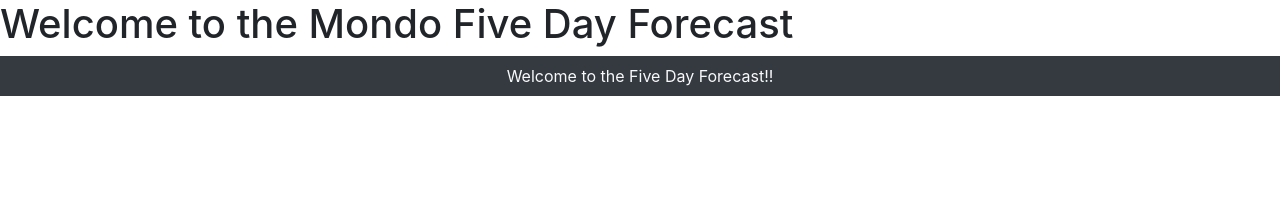
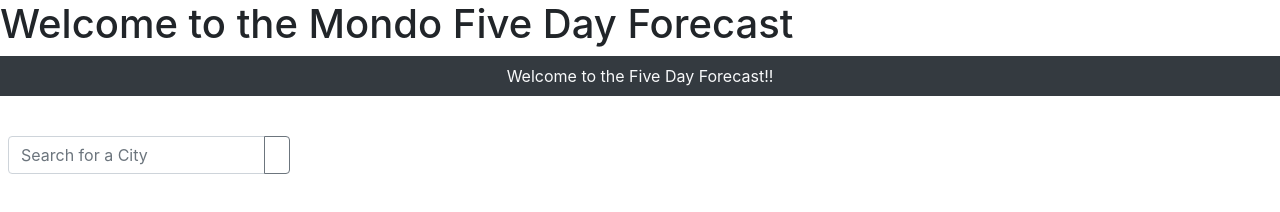
Before and after one commit to EASYMAK777/mondo-weather-forcast, a plain HTML site: page index.html in a window 1280 px wide. Drawn offline with nearby package versions, Linux system fonts and the light colour scheme.

Commit message:
added header and search bar

```diff
--- a/index.html
+++ b/index.html
@@ -18,6 +18,22 @@
     <div class="bg-dark">
         <header class="text-center mb-2 p-2 text-light">Welcome to the Five Day Forecast!!</header>
     </div>
+    <container class="container-fluid">
+        <div class="row">
+            <div class="col-md-3">
+                <form>
+                    <div class="input-group m-2 pr-3">
+                        <input type="text" class="form-control" id="citySearchInput" placeholder="Search for a City">
+                        <div class="input-group-append">
+                            <button class="btn btn-outline-secondary" type="submit" id="citySearchButton"><i class="fas fa-search"></i></button>
+                        </div>
+                    </div>
+                </form>
+
+            </div>
+        </div>
+    </container>
+
 
 
 
```
